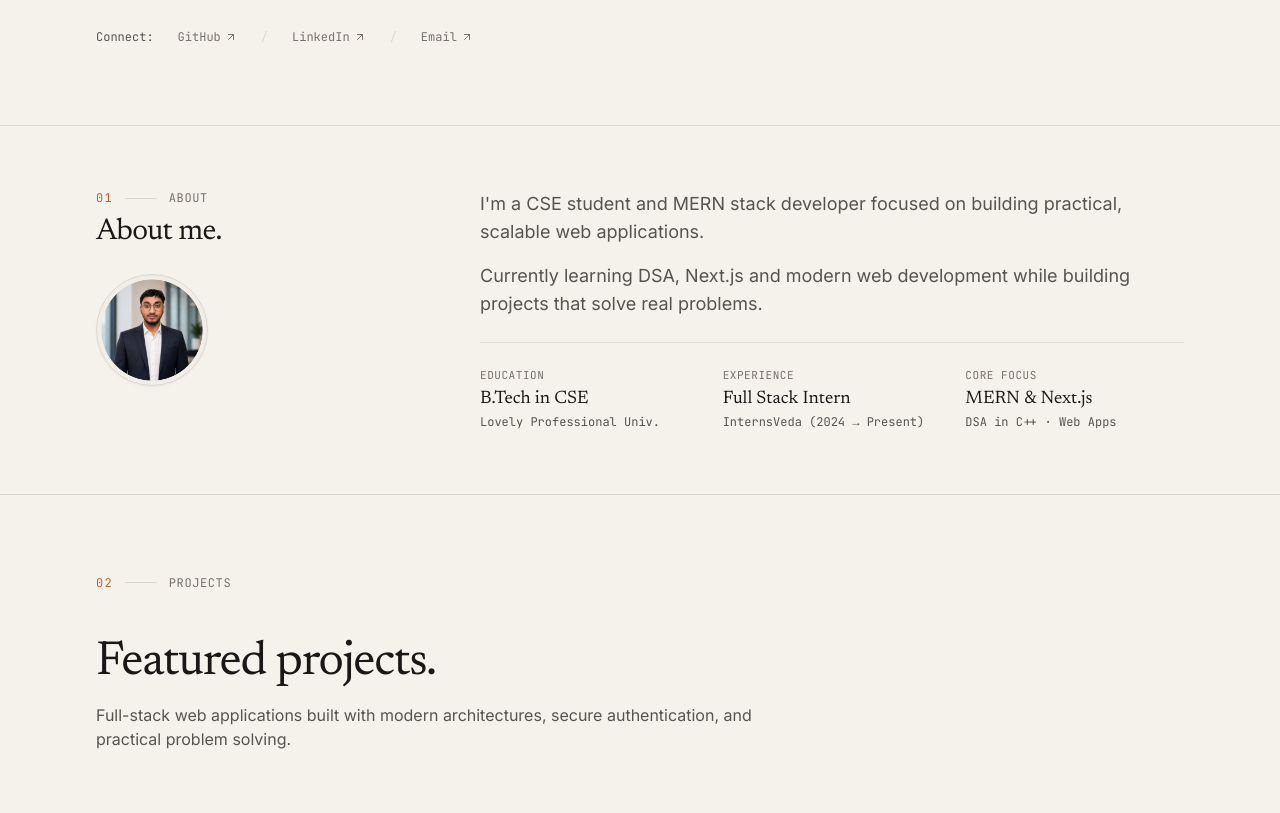
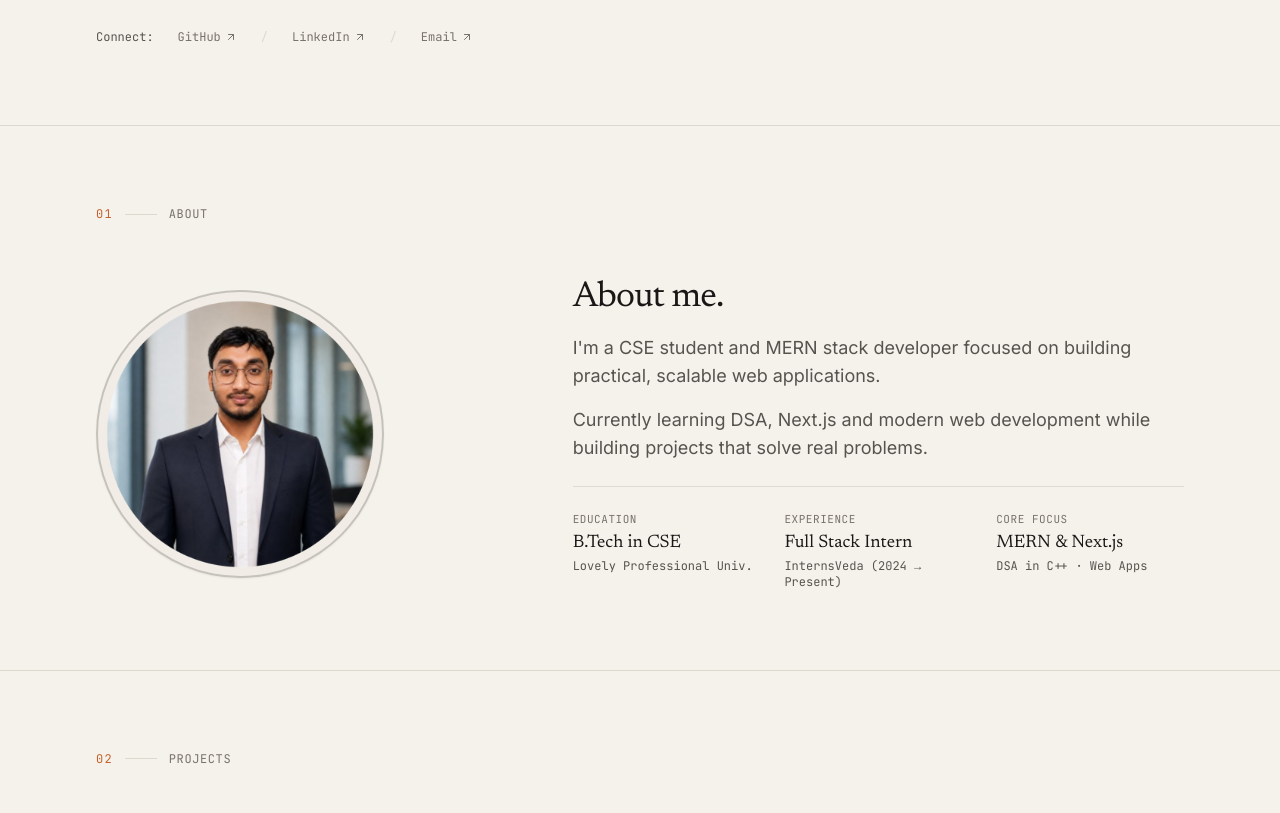
Before and after one commit to Karan-max-ux/portfolio, a React (Vite) app: page / in a window 1280 px wide. Shown: the part 500-1313 px from the top of the page. Built offline with nearby package versions, Linux system fonts and the light colour scheme.

Commit message:
style(about): enlarge profile photo to match section scale with defined border

```diff
--- a/src/components/About.jsx
+++ b/src/components/About.jsx
@@ -3,26 +3,22 @@ import { aboutData } from '../data/portfolioData';
 
 export default function About() {
   return (
-    <section id="about" className="py-12 sm:py-16 border-b border-hairline">
+    <section id="about" className="py-14 sm:py-20 border-b border-hairline">
       <div className="max-w-6xl mx-auto px-6 sm:px-8">
 
-        <div className="grid grid-cols-1 lg:grid-cols-12 gap-8 lg:gap-16 items-start">
-
-          {/* Left Column: Marker, Section Title & Profile Photo */}
-          <div className="lg:col-span-4 flex flex-row sm:flex-col items-center sm:items-start justify-between sm:justify-start gap-4 sm:gap-6">
-            <div>
-              <div className="flex items-center gap-3 mb-2">
+        {/* Section Header */}
+        <div className="flex items-center gap-3 mb-10 sm:mb-14">
           <span className="text-xs font-mono uppercase tracking-widest text-burnt">01</span>
           <span className="h-[1px] w-8 bg-hairline" />
           <span className="text-xs font-mono uppercase tracking-wider text-ink-soft">About</span>
         </div>
-              <h2 className="font-serif text-2xl sm:text-3xl text-ink font-normal tracking-tight">
-                About me.
-              </h2>
-            </div>
 
-            {/* Circular Profile Portrait */}
-            <div className="w-24 h-24 sm:w-28 sm:h-28 rounded-full border border-hairline p-1 bg-bone-dark/40 shadow-sm flex-shrink-0">
+        {/* 2-Column Balanced Layout: Prominent Photo Left + Bio & Meta Right */}
+        <div className="grid grid-cols-1 lg:grid-cols-12 gap-10 lg:gap-14 items-center">
+
+          {/* Left Column: Big Profile Photo with Distinct Border */}
+          <div className="lg:col-span-5 flex justify-center lg:justify-start">
+            <div className="relative w-56 h-56 sm:w-64 sm:h-64 lg:w-72 lg:h-72 rounded-full border-2 border-ink/20 hover:border-burnt transition-colors p-2 bg-bone-dark/40 shadow-sm flex-shrink-0">
               <img
                 src="/profile.png"
                 alt="Karan Singh"
@@ -31,8 +27,12 @@ export default function About() {
             </div>
           </div>
 
-          {/* Right Column: Compact Bio + 3 High-Signal Meta Tiles */}
-          <div className="lg:col-span-8 space-y-6">
+          {/* Right Column: Title, Bio & 3 Meta Tiles */}
+          <div className="lg:col-span-7 space-y-6">
+            <div>
+              <h2 className="font-serif text-3xl sm:text-4xl text-ink font-normal tracking-tight mb-4">
+                About me.
+              </h2>
               <div className="space-y-4 text-base sm:text-lg text-ink-muted leading-relaxed font-normal">
                 {aboutData.narrative.map((paragraph, index) => (
                   <p key={index}>
@@ -40,8 +40,9 @@ export default function About() {
                   </p>
                 ))}
               </div>
+            </div>
 
-            {/* 3 Compact Profile Metadata Tiles */}
+            {/* 3 Profile Metadata Tiles */}
             <div className="grid grid-cols-1 sm:grid-cols-3 gap-6 pt-6 border-t border-hairline/80 text-xs font-mono">
               <div>
                 <span className="text-ink-soft block mb-1 uppercase tracking-wider text-[11px]">Education</span>
```
Lines whose indentation alone changed are shown as unchanged.
